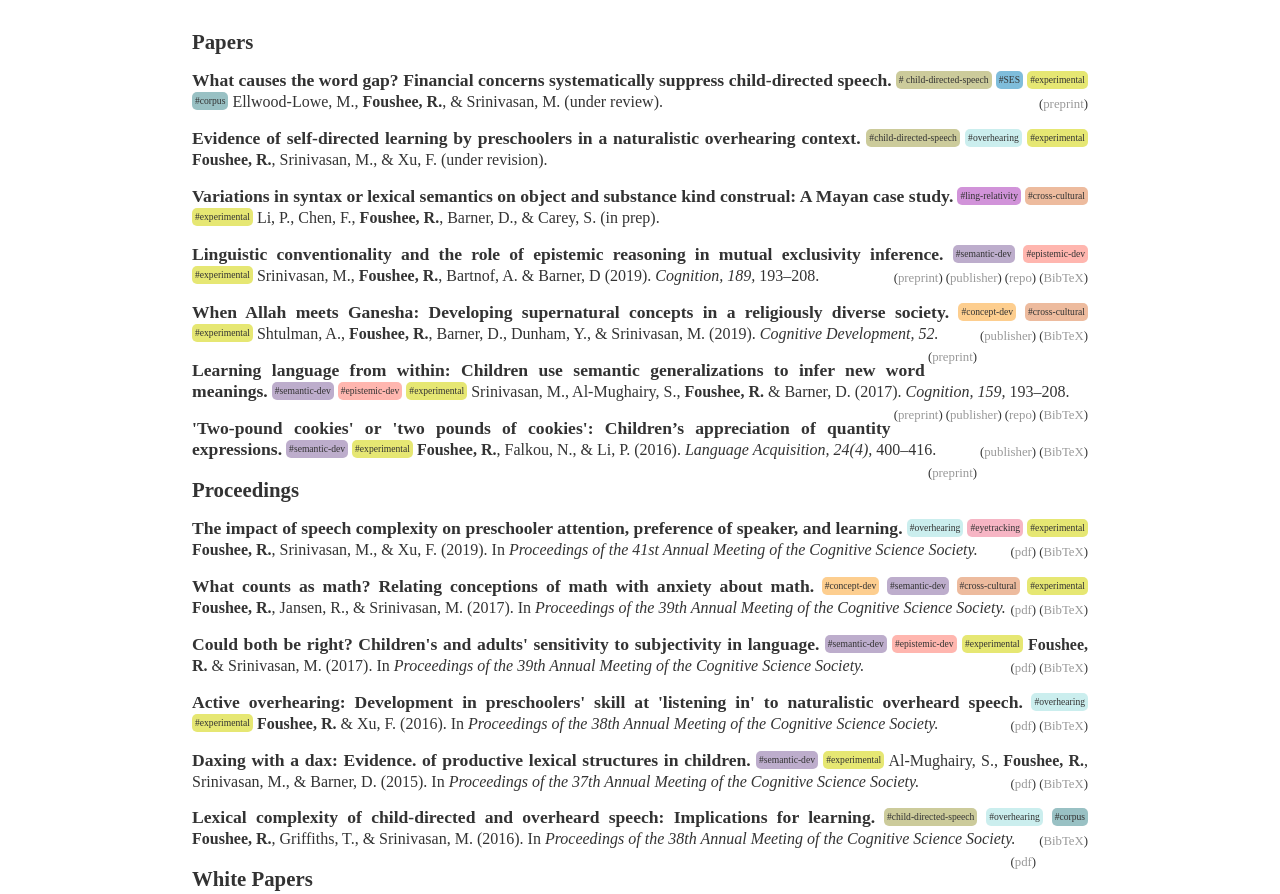
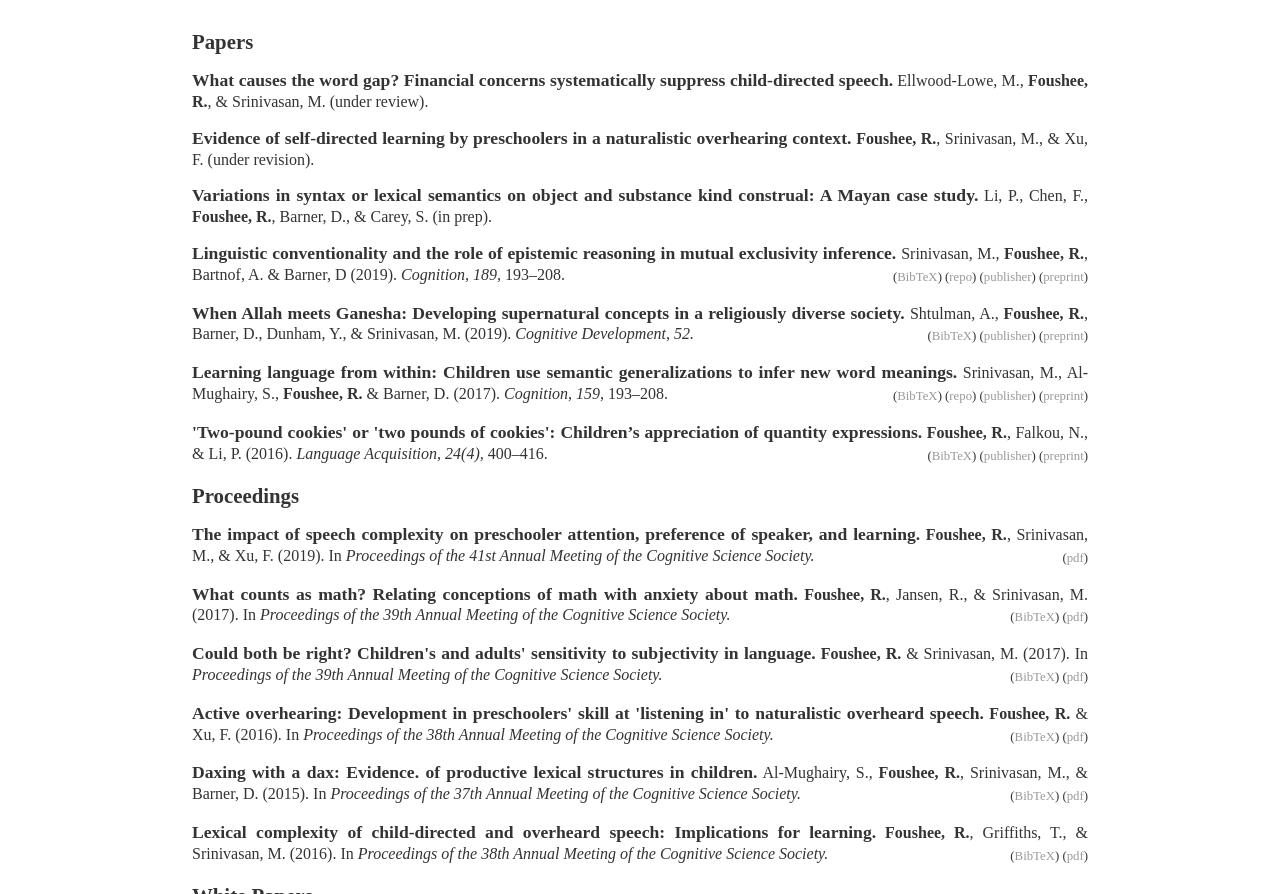
Before and after one commit to foushee/foushee.github.io, a plain HTML site: page publications/index.html in a window 1280 px wide. Shown: the part 58-952 px from the top of the page. Drawn offline with Linux system fonts and the light colour scheme; a web font is replaced by a local one.

Commit message:
Fix some pubs, hide topics for now.

```diff
--- a/css/main.css
+++ b/css/main.css
@@ -103,7 +103,8 @@ a.link {
     border-radius:5px;
     padding:3px;
     margin-bottom:0px;
-    display: inline-block;
+    //display: inline-block;
+    display: none;
     font-size:60%;
     line-height: 12px;
     position: relative;
@@ -203,24 +204,13 @@ a.link {
 }
 span.contacticon { display: block; font-size: 60px; margin: 10px; }
 
-.paper-link {
-    -moz-border-radius:5px;
+.paper-links {
+    float:right;
+    font-size:80%;
     border-radius:5px;
     margin-top:2px;
     margin-left: 3px;
-    display: inline-block;
-    font-size:80%;
-    position: relative;
-    float:right;
-    background-color: transparent;
 }
-.paper-link::before {
-    content:"(";
-}
-.paper-link::after {
-    content:")";
-}
-
 span.paper-title {
     font-size: 1.1em;
     font-weight: bold;
@@ -254,6 +244,12 @@ p.pub {
     font-size: 1em;
     color: #333;
     text-align: justify;
+}
+p.pub::after {
+    /* This is the clearfix hack -- to make sure any floats inside this element don't overflow vertically */
+    content: "";
+    clear: both;
+    display: table;
 }
 .sc {
     font-variant: small-caps;
--- a/publications/index.html
+++ b/publications/index.html
@@ -22,7 +22,9 @@
       <span class="paper-title">What causes the word gap? Financial concerns systematically suppress child-directed speech.</span>
       <span class="cds"> </span> <span class="ses"></span> <span class="exp"></span> <span class="cor"></span>
       Ellwood-Lowe, M., <b>Foushee, R.</b>, &amp; Srinivasan, M. (under review).
-      <span class="paper-link"><a href="https://psyarxiv.com/8kvsg">preprint</a></span>
+      <span class="paper-links">
+        <!-- (<a href="https://psyarxiv.com/8kvsg">preprint</a>) -->
+      </span>
 </p>
 <p class="pub">
       <span class="paper-title"> Evidence of self-directed learning by preschoolers in a naturalistic overhearing context. </span>
@@ -32,107 +34,134 @@
 <p class="pub">
       <span class="paper-title"> Variations in syntax or lexical semantics on object and substance kind construal: A Mayan case study.</span>
       <span class="lingrel"></span> <span class="cc"></span> <span class="exp"></span>
-      Li, P., Chen, F., <b>Foushee, R.</b>, Barner, D., &amp; Carey, S. (in prep).
+      Li, P., Chen, F., <b>Foushee, R.</b>, Barner, D., &amp; Carey, S.
+      (in prep).
 </p>
 <p class="pub">
       <span class="paper-title"> Linguistic conventionality and the role of epistemic reasoning in mutual exclusivity inference. </span>
       <span class="sem"></span> <span class="epist"></span> <span class="exp"></span>
       Srinivasan, M., <b>Foushee, R.</b>, Bartnof, A. &amp; Barner, D (2019). <i>Cognition, 189,</i> 193–208.
-      <span class="paper-link"><a href="/publications/srinivasan2019linguistic.bib">BibTeX</a></span>
-      <span class="paper-link"><a href="osf.io/chmjt">repo</a></span>
-      <span class="paper-link"><a href="https://doi.org/10.1016/j.cognition.2019.04.001">publisher</a></span>
-      <span class="paper-link"><a href="https://psyarxiv.com/j9duw/">preprint</a></span>
+      <span class="paper-links">
+        (<a href="/publications/srinivasan2019linguistic.bib">BibTeX</a>)
+        (<a href="https://osf.io/chmjt">repo</a>)
+        (<a href="https://doi.org/10.1016/j.cognition.2019.04.001">publisher</a>)
+        (<a href="https://psyarxiv.com/j9duw/">preprint</a>)
+      </span>
 </p>
 <p class="pub">
       <span class="paper-title"> When Allah meets Ganesha: Developing supernatural concepts in a religiously diverse society. </span>
       <span class="conc"></span> <span class="cc"></span> <span class="exp"></span>
       Shtulman, A., <b>Foushee, R.</b>, Barner, D., Dunham, Y., &amp; Srinivasan, M. (2019).  <i>Cognitive Development, 52.</i>
-      <span class="paper-link"><a href="/publications/shtulman2019allah.bib">BibTeX</a></span>
-      <span class="paper-link"><a href="https://doi.org/10.1016/j.cogdev.2019.100806">publisher</a></span>
-      <span class="paper-link"><a href="https://psyarxiv.com/8kvsg">preprint</a></span>
+      <span class="paper-links">
+        (<a href="/publications/shtulman2019allah.bib">BibTeX</a>)
+        (<a href="https://doi.org/10.1016/j.cogdev.2019.100806">publisher</a>)
+        (<a href="https://psyarxiv.com/8kvsg">preprint</a>)
+      </span>
 </p>
 <p class="pub">
       <span class="paper-title"> Learning language from within: Children use semantic generalizations to infer new word meanings.</span>
       <span class="sem"></span> <span class="epist"></span> <span class="exp"></span>
       Srinivasan, M., Al-Mughairy, S., <b>Foushee, R.</b> &amp; Barner, D. (2017). <i>Cognition, 159,</i> 193–208.
-      <span class="paper-link"><a href="/publications/srinivasan2017learning.bib">BibTeX</a></span>
-      <span class="paper-link"><a href="osf.io/ms5vf/">repo</a></span>
-      <span class="paper-link"><a href="https://doi.org/10.1016/j.cognition.2016.10.019">publisher</a></span>
-      <span class="paper-link"><a href="https://psyarxiv.com/h7cbm/">preprint</a></span>
+      <span class="paper-links">
+        (<a href="/publications/srinivasan2017learning.bib">BibTeX</a>)
+        (<a href="https://osf.io/ms5vf/">repo</a>)
+        (<a href="https://doi.org/10.1016/j.cognition.2016.10.019">publisher</a>)
+        (<a href="https://psyarxiv.com/h7cbm/">preprint</a>)
+      </span>
 </p>
 <p class="pub">
       <span class="paper-title"> 'Two-pound cookies' or 'two pounds of cookies': Children’s appreciation of quantity expressions.</span>
       <span class="sem"></span> <span class="exp"></span>
       <b>Foushee, R.</b>, Falkou, N., &amp; Li, P. (2016). <i>Language Acquisition, 24(4),</i> 400–416.
-      <span class="paper-link"><a href="/publications/fousheee2016two.bib">BibTeX</a></span>
-      <span class="paper-link"><a href="https://doi.org/10.1080/10489223.2016.1225744">publisher</a></span>
-      <span class="paper-link"><a href="https://berkeley.box.com/v/foushee2016-pseudopartitives">preprint</a></span>
+      <span class="paper-links">
+        (<a href="/publications/foushee2017two.bib">BibTeX</a>)
+        (<a href="https://doi.org/10.1080/10489223.2016.1225744">publisher</a>)
+        (<a href="https://berkeley.box.com/v/foushee2016-pseudopartitives">preprint</a>)
+      </span>
 </p>
 <h2> Proceedings </h2>
 <p class="pub">
       <span class="paper-title">The impact of speech complexity on preschooler attention, preference of speaker, and learning.</span>
       <span class="oh"></span> <span class="eye"></span> <span class="exp"></span>
       <b>Foushee, R.</b>, Srinivasan, M., &amp; Xu, F. (2019). In <i>Proceedings of the 41st Annual Meeting of the Cognitive Science Society. </i>
-      <span class="paper-link"><a href="">BibTeX</a></span>
-      <span class="paper-link"><a href="https://berkeley.box.com/v/foushee2019cogsci-storybook">pdf</a></span>
+      <span class="paper-links">
+        <!-- (<a href="">BibTeX</a>) -->
+        (<a href="https://berkeley.box.com/v/foushee2019cogsci-storybook">pdf</a>)
+      </span>
 </p>
 <p class="pub">
       <span class="paper-title"> What counts as math? Relating conceptions of math with anxiety about math.</span>
       <span class="conc"></span> <span class="sem"></span> <span class="cc"></span> <span class="exp"></span>
       <b>Foushee, R.</b>, Jansen, R., &amp; Srinivasan, M. (2017). In <i>Proceedings of the 39th Annual Meeting of the Cognitive Science Society.</i>
-      <span class="paper-link"><a href="/publications/fousheee2016counts.bib">BibTeX</a></span>
-      <span class="paper-link"><a href="https://pdfs.semanticscholar.org/9d61/5720a0ac6647ccfb16de4feb5e0dd2475d13.pdf">pdf</a></span>
+      <span class="paper-links">
+        (<a href="/publications/foushee2017counts.bib">BibTeX</a>)
+        (<a href="https://pdfs.semanticscholar.org/9d61/5720a0ac6647ccfb16de4feb5e0dd2475d13.pdf">pdf</a>)
+      </span>
 </p>
 <p class="pub">
       <span class="paper-title"> Could both be right? Children's and adults' sensitivity to subjectivity in language.</span>
       <span class="sem"></span> <span class="epist"></span> <span class="exp"></span>
       <b>Foushee, R.</b> &amp; Srinivasan, M. (2017). In <i>Proceedings of the 39th Annual Meeting of the Cognitive Science Society.</i>
-      <span class="paper-link"><a href="/publications/foushee2017could.bib">BibTeX</a></span>
-      <span class="paper-link"><a href="https://pdfs.semanticscholar.org/3566/fa92a3a57ca4592e4f86e6537be5faae39c0.pdf">pdf</a></span>
+      <span class="paper-links">
+        (<a href="/publications/foushee2017could.bib">BibTeX</a>)
+        (<a href="https://pdfs.semanticscholar.org/3566/fa92a3a57ca4592e4f86e6537be5faae39c0.pdf">pdf</a>)
+      </span>
 </p>
 <p class="pub">
       <span class="paper-title"> Active overhearing: Development in preschoolers' skill at 'listening in' to naturalistic overheard speech.</span>
       <span class="oh"></span> <span class="exp"></span>
       <b>Foushee, R.</b> &amp; Xu, F. (2016). In <i>Proceedings of the 38th Annual Meeting of the Cognitive Science Society.</i>
-      <span class="paper-link"><a href="/publications/foushee2016active.bib">BibTeX</a></span>
-      <span class="paper-link"><a href="https://www.semanticscholar.org/paper/Active-Overhearing%3A-Development-in-Preschoolers'-at-Foushee-Xu/2e5c6eb38df6d3d1bb090602cb486750aaabf68b">pdf</a></span>
+      <span class="paper-links">
+        (<a href="/publications/foushee2016active.bib">BibTeX</a>)
+        (<a href="https://www.semanticscholar.org/paper/Active-Overhearing%3A-Development-in-Preschoolers'-at-Foushee-Xu/2e5c6eb38df6d3d1bb090602cb486750aaabf68b">pdf</a>)
+      </span>
 </p>
 <p class="pub">
-      <span class="paper-title">Daxing with a dax: Evidence. of productive lexical structures in children.</span>
+      <span class="paper-title">Daxing with a dax: Evidence. <!-- period? --> of productive lexical structures in children.</span>
       <span class="sem"></span> <span class="exp"></span>
       Al-Mughairy, S., <b>Foushee, R.</b>, Srinivasan, M., &amp; Barner, D. (2015).  In <i>Proceedings of the 37th Annual Meeting of the Cognitive Science Society.</i>
-      <span class="paper-link"><a href="/publications/almughairy2015daxing.bib">BibTeX</a></span>
-      <span class="paper-link"><a href="https://pdfs.semanticscholar.org/50e9/3990c65baf3b2c78a12a18d156f2af4ab0a7.pdf">pdf</a></span>
+      <span class="paper-links">
+        (<a href="/publications/almughairy2015daxing.bib">BibTeX</a>)
+        (<a href="https://pdfs.semanticscholar.org/50e9/3990c65baf3b2c78a12a18d156f2af4ab0a7.pdf">pdf</a>)
+      </span>
 </p>
 <p class="pub">
       <span class="paper-title"> Lexical complexity of child-directed and overheard speech: Implications for learning.</span>
       <span class="cds"></span> <span class="oh"></span> <span class="cor"></span>
       <b>Foushee, R.</b>, Griffiths, T., &amp; Srinivasan, M. (2016).  In <i>Proceedings of the 38th Annual Meeting of the Cognitive Science Society.</i>
-      <span class="paper-link"><a href="/publications/foushee2016lexical.bib">BibTeX</a></span>
-      <span class="paper-link"><a href="">pdf</a></span>
+      <span class="paper-links">
+        (<a href="/publications/foushee2016lexical.bib">BibTeX</a>)
+        (<a href="https://cocosci.princeton.edu/papers/lexcomplex.pdf">pdf</a>)
+      </span>
 </p>
 <h2> White Papers </h2>
 <p class="pub">
       <span class="paper-title">Reimagining school readiness: A literature review.</span>
       <span class="trans"></span> <span class="rev"></span>
       Hadani, H. &amp; <b>Foushee, R.</b> (2016).
-      <span class="paper-link"><a href="/publications/hadani2016reimagining.bib">BibTeX</a></span>
-      <span class="paper-link"><a href="http://448bn62kp97s14oorg3xs7hn-wpengine.netdna-ssl.com/wp-content/uploads/sites/2/2016/03/SchoolReadinessLitReview_Issuu.pdf">pdf</a></span>
+      <span class="paper-links">
+        (<a href="/publications/hadani2016reimagining.bib">BibTeX</a>)
+        (<a href="http://448bn62kp97s14oorg3xs7hn-wpengine.netdna-ssl.com/wp-content/uploads/sites/2/2016/03/SchoolReadinessLitReview_Issuu.pdf">pdf</a>)
+      </span>
 </p>
 <p class="pub">
       <span class="paper-title">Curious minds: What research tells us about building STEM connections in early childhood.</span>
       <span class="trans"></span> <span class="rev"></span>
       Hadani, H., Kennedy, K., <b>Foushee, R.</b>, &amp; Jaeger, G. (2017).
-      <span class="paper-link"><a href="/publications/hadani2017curious.bib">BibTeX</a></span>
-      <span class="paper-link"><a href="https://centerforchildhoodcreativity.org/wp-content/uploads/sites/2/2018/02/CCC_The_Roots_of_STEM_Early_Learning.pdf">pdf</a></span>
+      <span class="paper-links">
+        (<a href="/publications/hadani2017curious.bib">BibTeX</a>)
+        (<a href="https://centerforchildhoodcreativity.org/wp-content/uploads/sites/2/2018/02/CCC_The_Roots_of_STEM_Early_Learning.pdf">pdf</a>)
+      </span>
 </p>
 <h2> Recent Talks</h2>
 <p class="pub">
       <span class="paper-title">How robust are scarcity inductions? A systematic replication of the scarcity priming literature.</span>
       <span class="ses"></span> <span class="exp"></span> <span class="rev"></span>
       <b>Foushee, R.</b>, Jansen, R., &amp; Ellwood-Lowe, M. (2019). <i>Presented at the Psychology and Economics of Poverty Convening, Center for Effective Global Action, Berkeley, CA.</i>
-      <span class="paper-link"><a href="/publications/foushee2019robust.bib">BibTeX</a></span>
-      <span class="paper-link"><a href="https://cega.berkeley.edu/wp-content/uploads/2019/05/Foushee-PEP2019.pdf">slides</a></span>
+      <span class="paper-links">
+        (<a href="/publications/foushee2019robust.bib">BibTeX</a>) <!-- missing? -->
+        (<a href="https://cega.berkeley.edu/wp-content/uploads/2019/05/Foushee-PEP2019.pdf">slides</a>)
+      </span>
 </p>
 <p class="pub">
       <span class="paper-title">Sociolinguistic development in a diverse, multilinguistic society: Evidence from 7- to 14-year-old children in Gujarat, India</span>
```
